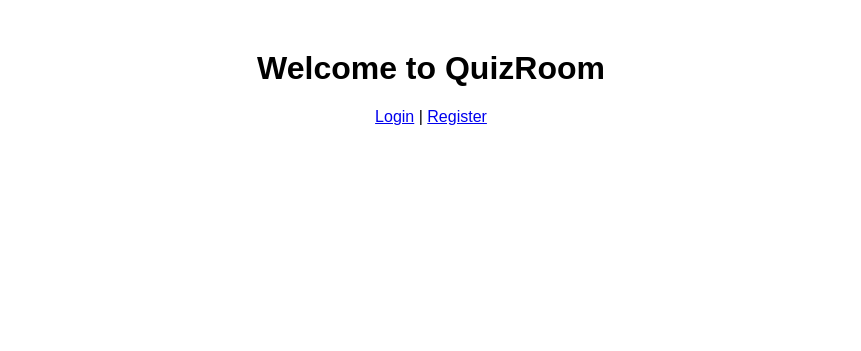
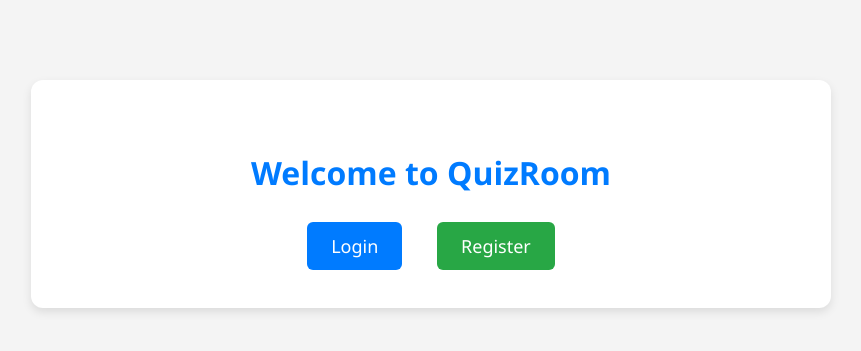
Before and after one commit to himani-kh/Quizly, a FastAPI app: page /index in a window 1280 px wide. Shown: the top 351 px of the page, without its empty margins (209-1070 px from the left). Run offline with FastAPI, Linux system fonts and the light colour scheme.

Commit message:
Update index.html

```diff
--- a/authentication-service/templates/index.html
+++ b/authentication-service/templates/index.html
@@ -4,10 +4,16 @@
     <meta charset="UTF-8">
     <meta name="viewport" content="width=device-width, initial-scale=1.0">
     <title>QuizRoom - Home</title>
-    <link rel="stylesheet" href="/static/styles.css">
 </head>
-<body>
-    <h1>Welcome to QuizRoom</h1>
-    <a href="/login">Login</a> | <a href="/register">Register</a>
+<body style="margin: 0; padding: 0; font-family: 'Segoe UI', Arial, sans-serif; background-color: #f4f4f4;">
+
+    <div style="max-width: 700px; margin: 80px auto; background-color: #fff; padding: 50px; border-radius: 12px; box-shadow: 0 4px 10px rgba(0,0,0,0.1); text-align: center;">
+        <h1 style="margin-bottom: 40px; color: #007BFF;">Welcome to QuizRoom</h1>
+        <div style="font-size: 18px;">
+            <a href="/login" style="text-decoration: none; color: #fff; background-color: #007BFF; padding: 12px 24px; border-radius: 6px; margin: 0 15px;">Login</a>
+            <a href="/register" style="text-decoration: none; color: #fff; background-color: #28a745; padding: 12px 24px; border-radius: 6px; margin: 0 15px;">Register</a>
+        </div>
+    </div>
+
 </body>
 </html>
```
